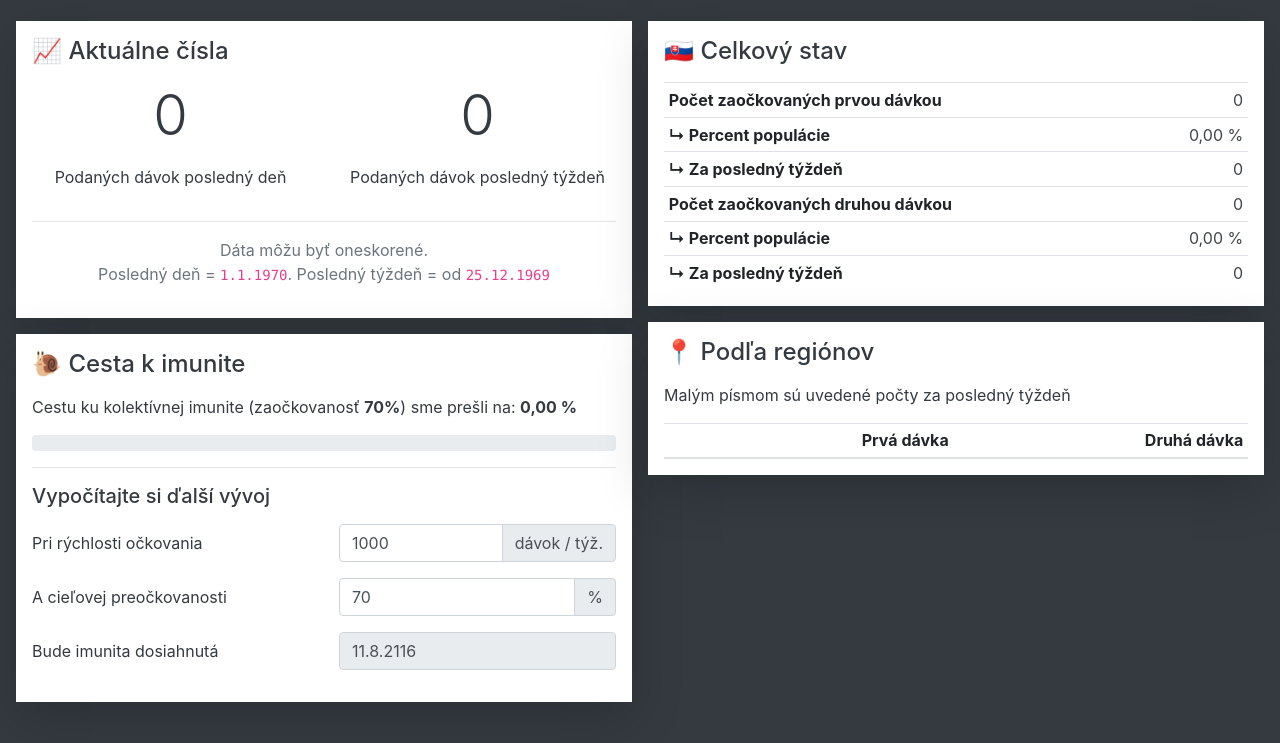
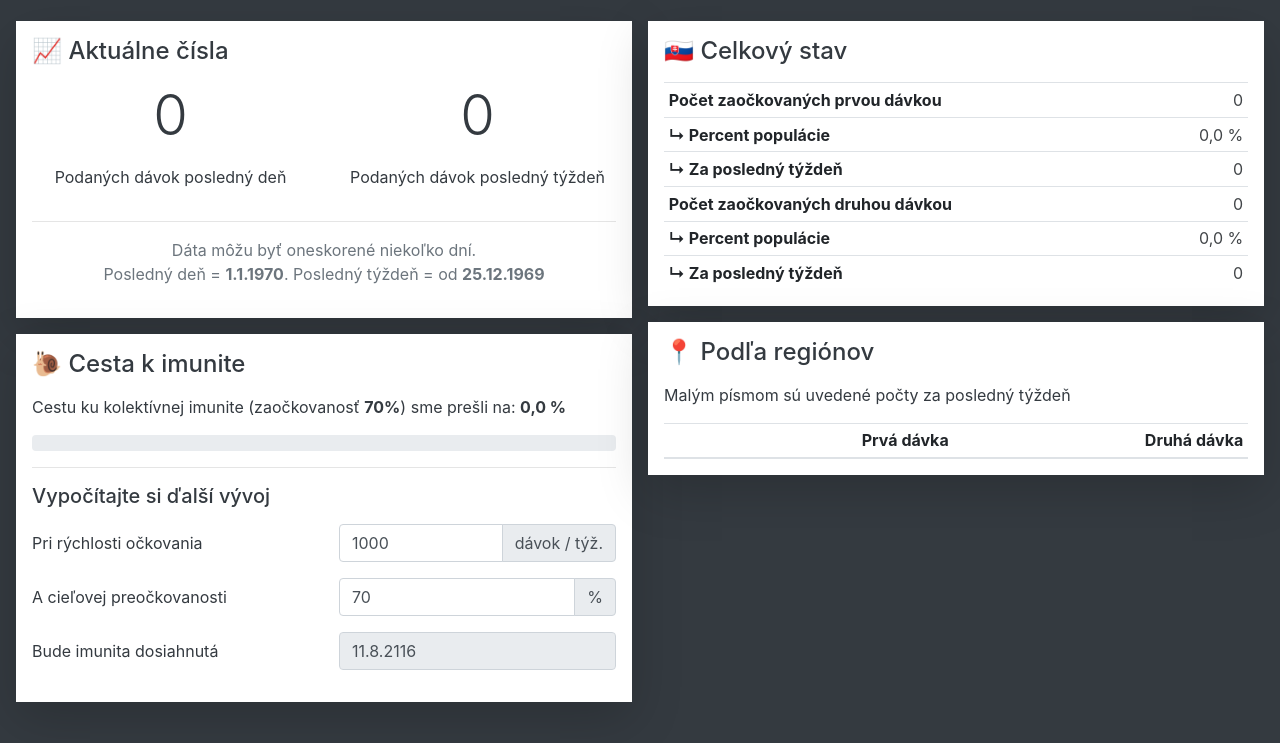
Before and after one commit to mravcak/covid19-vaccination, a website: page index.html in a window 1280 px wide. Shown: the part 57-800 px from the top of the page. Drawn offline with nearby package versions, Linux system fonts and the light colour scheme; no server answers.

Commit message:
Small display tweaks

```diff
--- a/index.html
+++ b/index.html
@@ -34,7 +34,7 @@
           </div>
         </div>
         <hr>
-        <p class="text-muted text-center">Dáta môžu byť oneskorené.<br> Posledný deň = <code x-text="lastDayOnRecord && lastDayOnRecord.format('D.M.YYYY')"></code>. Posledný týždeň = od <code x-text="getLastDayOnRecordMinusWeek().format('D.M.YYYY')"></code></p>
+        <p class="text-muted text-center">Dáta môžu byť oneskorené niekoľko dní.<br> Posledný deň = <strong x-text="lastDayOnRecord && lastDayOnRecord.format('D.M.YYYY')"></strong>. Posledný týždeň = od <strong x-text="getLastDayOnRecordMinusWeek().format('D.M.YYYY')"></strong></p>
       </div>
 
       <div class="p-3 mb-3 shadow-lg bg-white text-dark">
@@ -263,8 +263,8 @@
       formatPercent(val) {
         return val.toLocaleString('sk', {
           style: 'percent',
-          minimumFractionDigits: 2,
-          maximumFractionDigits: 4,
+          minimumFractionDigits: 1,
+          maximumFractionDigits: 2,
         });
       },
       formatNumber(val) {
```
